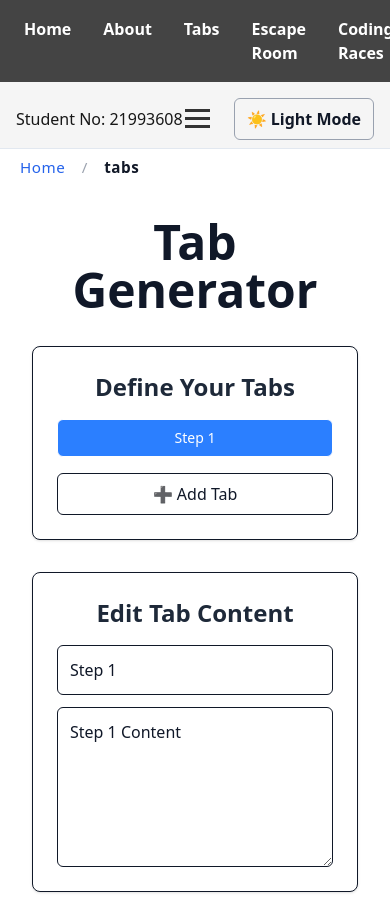
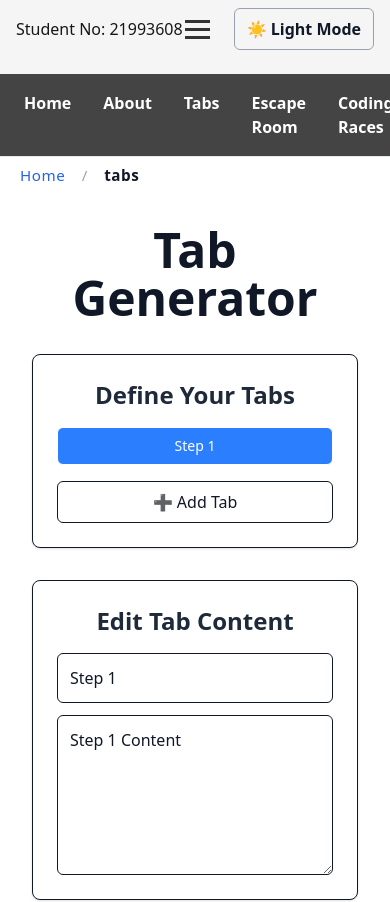
Before and after one commit to stephnewland/assignment-a1-p1-cse3cwa, a Next.js app: page /tabs in a window 390 px wide. Shown: the top 902 px of the page. Built offline with nearby package versions, Linux system fonts and the light colour scheme.

Commit message:
Split Navbar from Header and fix top row alignment/hamburger

```diff
--- a/components/Header.tsx
+++ b/components/Header.tsx
@@ -1,7 +1,7 @@
 "use client";
 
-import Link from "next/link";
 import ThemeToggle from "./ThemeToggle";
+import Navbar from "./Navbar";
 import styles from "./Header.module.css";
 import { useState, useRef, useEffect } from "react";
 
@@ -20,13 +20,8 @@ export default function Header({ studentNumber }: { studentNumber: string }) {
     { href: "/court-room", label: "Court Room" },
   ];
 
-  const toggleMenu = () => {
-    setIsMenuOpen(!isMenuOpen);
-  };
-
-  const closeMenu = () => {
-    setIsMenuOpen(false);
-  };
+  const toggleMenu = () => setIsMenuOpen(!isMenuOpen);
+  const closeMenu = () => setIsMenuOpen(false);
 
   const handleNavKeyDown = (
     e: React.KeyboardEvent,
@@ -44,19 +39,13 @@ export default function Header({ studentNumber }: { studentNumber: string }) {
     switch (e.key) {
       case "ArrowRight":
         e.preventDefault();
-        if (currentIndex < linksArray.length - 1) {
-          linksArray[currentIndex + 1].focus();
-        } else {
-          linksArray[0].focus(); // Wrap to first
-        }
+        linksArray[(currentIndex + 1) % linksArray.length].focus();
         break;
       case "ArrowLeft":
         e.preventDefault();
-        if (currentIndex > 0) {
-          linksArray[currentIndex - 1].focus();
-        } else {
-          linksArray[linksArray.length - 1].focus(); // Wrap to last
-        }
+        linksArray[
+          (currentIndex - 1 + linksArray.length) % linksArray.length
+        ].focus();
         break;
       case "Home":
         e.preventDefault();
@@ -82,7 +71,6 @@ export default function Header({ studentNumber }: { studentNumber: string }) {
       case " ":
         e.preventDefault();
         toggleMenu();
-        // Focus first mobile nav item when opening
         if (!isMenuOpen) {
           setTimeout(() => {
             const firstLink = mobileNavRef.current?.querySelector(
@@ -101,7 +89,7 @@ export default function Header({ studentNumber }: { studentNumber: string }) {
     }
   };
 
-  // Close mobile menu on Escape key globally
+  // Global escape listener
   useEffect(() => {
     const handleGlobalKeyDown = (e: KeyboardEvent) => {
       if (e.key === "Escape" && isMenuOpen) {
@@ -109,7 +97,6 @@ export default function Header({ studentNumber }: { studentNumber: string }) {
         hamburgerRef.current?.focus();
       }
     };
-
     document.addEventListener("keydown", handleGlobalKeyDown);
     return () => document.removeEventListener("keydown", handleGlobalKeyDown);
   }, [isMenuOpen]);
@@ -125,33 +112,14 @@ export default function Header({ studentNumber }: { studentNumber: string }) {
         <p>Mobile menu: Press Escape to close menu.</p>
       </div>
 
-      {/* Desktop Navigation */}
-      <nav
-        ref={navRef}
-        className={styles.nav}
-        role="navigation"
-        aria-label="Main navigation"
-      >
-        {navigationItems.map((item, index) => (
-          <Link
-            key={item.href}
-            href={item.href}
-            className={`${styles.navLink} focus:outline-none focus:ring-2 focus:ring-blue-500 focus:ring-offset-2 rounded px-2 py-1`}
-            onKeyDown={(e) => handleNavKeyDown(e, true)}
-            tabIndex={0}
-          >
-            {item.label}
-          </Link>
-        ))}
-      </nav>
-
-      {/* Top row with student number and controls */}
-      <div className={`${styles.topRow} px-8 pb-2`}>
+      {/* Top row with proper padding */}
+      <div className={`${styles.topRow} px-8 pt-2 pb-2`}>
         <span className={styles.studentNumber}>
           Student No: {studentNumber}
         </span>
 
         <div className={styles.topRightControls}>
+          {/* Keep hamburger to the far right */}
           <div
             ref={hamburgerRef}
             onClick={toggleMenu}
@@ -167,34 +135,22 @@ export default function Header({ studentNumber }: { studentNumber: string }) {
             <div className={isMenuOpen ? styles.barOpen : styles.bar}></div>
             <div className={isMenuOpen ? styles.barOpen : styles.bar}></div>
           </div>
+
           <ThemeToggle />
         </div>
       </div>
 
-      {/* Mobile Navigation */}
-      <nav
-        ref={mobileNavRef}
-        id="mobile-navigation"
-        className={`${styles.mobileMenu} ${
-          isMenuOpen ? styles.mobileMenuOpen : ""
-        }`}
-        role="navigation"
-        aria-label="Mobile navigation"
-        aria-hidden={!isMenuOpen}
-      >
-        {navigationItems.map((item, index) => (
-          <Link
-            key={`mobile-${item.href}`}
-            href={item.href}
-            className={`${styles.navLink} focus:outline-none focus:ring-2 focus:ring-blue-500 focus:ring-offset-2 rounded px-2 py-1`}
-            onClick={closeMenu}
-            onKeyDown={(e) => handleNavKeyDown(e, false)}
-            tabIndex={isMenuOpen ? 0 : -1}
-          >
-            {item.label}
-          </Link>
-        ))}
-      </nav>
+      {/* Navbar now only handles nav links & mobile menu */}
+      <Navbar
+        navigationItems={navigationItems}
+        isMenuOpen={isMenuOpen}
+        //toggleMenu={toggleMenu}
+        closeMenu={closeMenu}
+        handleNavKeyDown={handleNavKeyDown}
+        //handleHamburgerKeyDown={handleHamburgerKeyDown}
+        //hamburgerRef={hamburgerRef}
+        mobileNavRef={mobileNavRef}
+      />
     </header>
   );
 }
--- /dev/null
+++ b/components/Navbar.tsx
@@ -0,0 +1,70 @@
+"use client";
+
+import Link from "next/link";
+import styles from "./Header.module.css";
+
+interface NavbarProps {
+  navigationItems: { href: string; label: string }[];
+  isMenuOpen: boolean;
+  closeMenu: () => void;
+  handleNavKeyDown: (e: React.KeyboardEvent, isDesktop?: boolean) => void;
+  mobileNavRef: React.RefObject<HTMLElement | null>;
+}
+
+const Navbar: React.FC<NavbarProps> = ({
+  navigationItems,
+  isMenuOpen,
+  closeMenu,
+  handleNavKeyDown,
+  mobileNavRef,
+}) => {
+  return (
+    <>
+      {/* Desktop Navigation */}
+      <nav
+        className={styles.nav}
+        role="navigation"
+        aria-label="Main navigation"
+      >
+        {navigationItems.map((item) => (
+          <Link
+            key={item.href}
+            href={item.href}
+            className={`${styles.navLink} focus:outline-none focus:ring-2 focus:ring-blue-500 focus:ring-offset-2 rounded px-2 py-1`}
+            onKeyDown={(e) => handleNavKeyDown(e, true)}
+            tabIndex={0}
+          >
+            {item.label}
+          </Link>
+        ))}
+      </nav>
+
+      {/* Mobile Navigation */}
+      <nav
+        ref={mobileNavRef}
+        id="mobile-navigation"
+        className={`${styles.mobileMenu} ${
+          isMenuOpen ? styles.mobileMenuOpen : ""
+        }`}
+        role="navigation"
+        aria-label="Mobile navigation"
+        aria-hidden={!isMenuOpen}
+      >
+        {navigationItems.map((item) => (
+          <Link
+            key={`mobile-${item.href}`}
+            href={item.href}
+            className={`${styles.navLink} focus:outline-none focus:ring-2 focus:ring-blue-500 focus:ring-offset-2 rounded px-2 py-1`}
+            onClick={closeMenu}
+            onKeyDown={(e) => handleNavKeyDown(e, false)}
+            tabIndex={isMenuOpen ? 0 : -1}
+          >
+            {item.label}
+          </Link>
+        ))}
+      </nav>
+    </>
+  );
+};
+
+export default Navbar;
```
